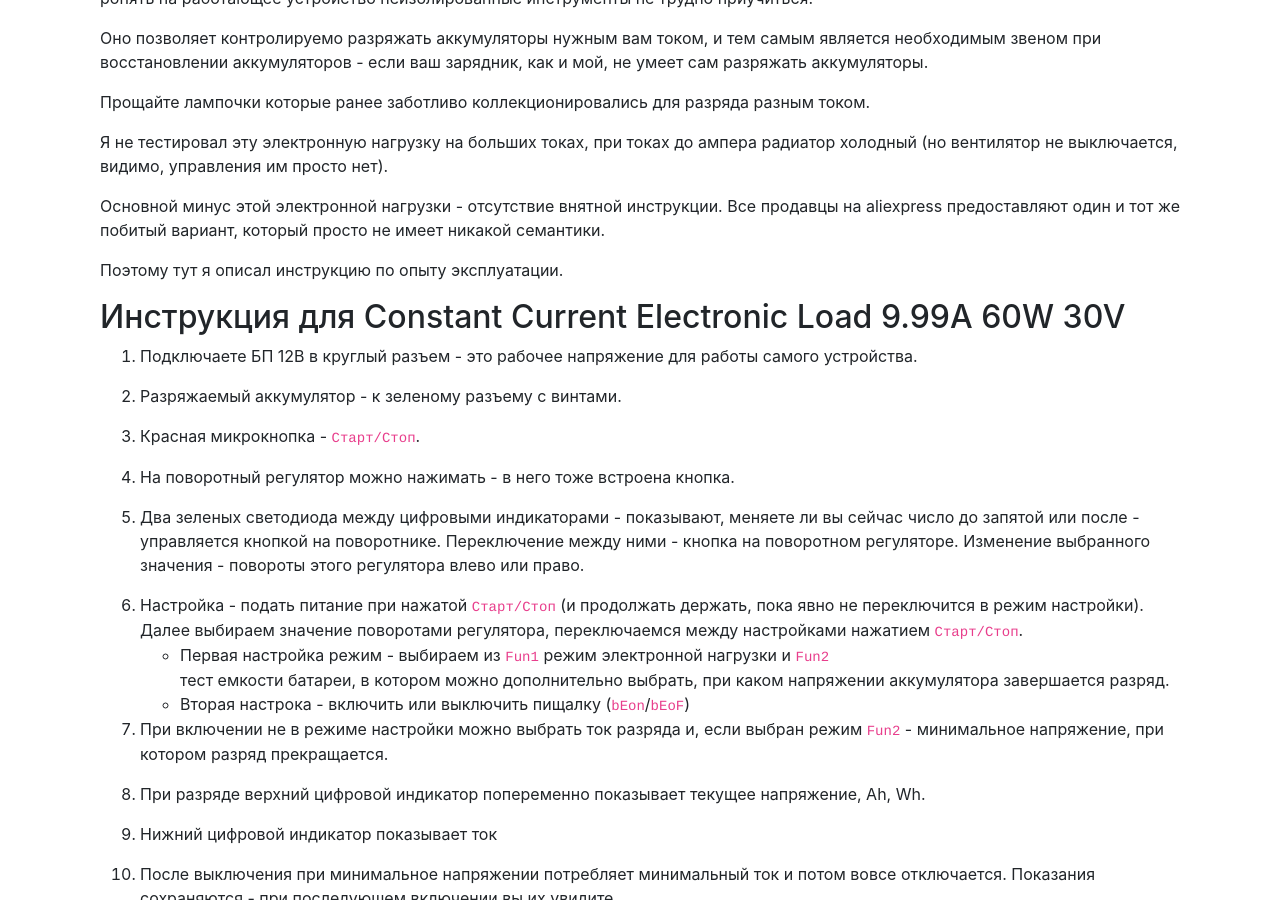
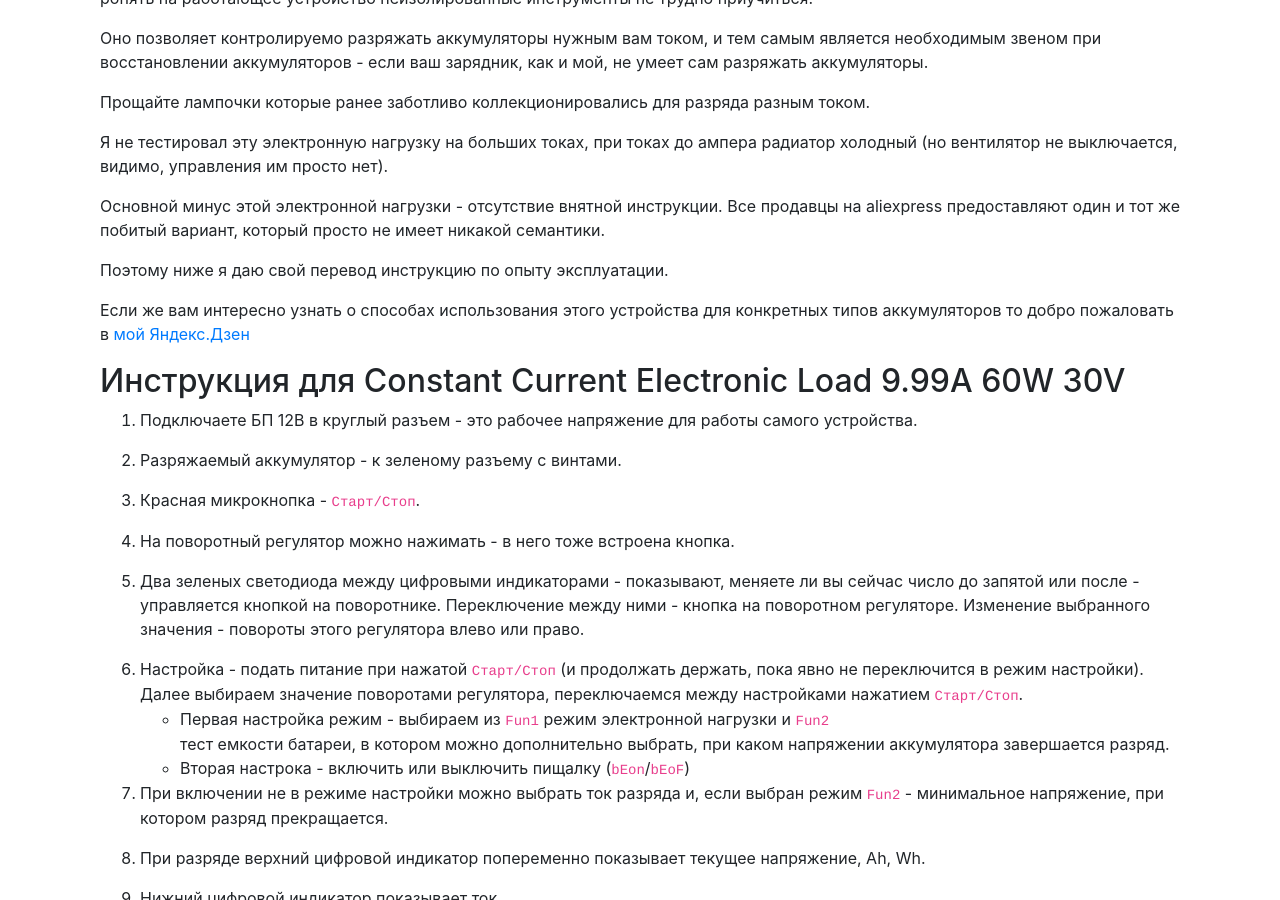
Before and after one commit to andgineer/sorokin.engineer, a Jekyll site: the page built from posts/ru/_posts/2017-10-30-electronic_load.md, in a window 1280 px wide and 900 px high, scrolled down 1232 px. Built offline with Jekyll 4.4.1, drawn with Linux system fonts in a browser that asks for light colours; nearby versions of some CDN libraries.

Commit message:
link to dzen

```diff
--- a/posts/ru/_posts/2017-10-30-electronic_load.md
+++ b/posts/ru/_posts/2017-10-30-electronic_load.md
@@ -33,7 +33,11 @@ redirect_from: "/posts/ru/electronic_load/"
 Все продавцы на aliexpress предоставляют один и тот же побитый вариант, который просто
 не имеет никакой семантики.
 
-Поэтому тут я описал инструкцию по опыту эксплуатации.
+Поэтому ниже я даю свой перевод инструкцию по опыту эксплуатации.
+
+Если же вам интересно узнать о способах использования этого
+устройства для конкретных типов аккумуляторов то добро
+пожаловать в [мой Яндекс.Дзен](https://zen.yandex.ru/id/5b4c98de1f242d00a9b974e3)
 
 ## Инструкция для Constant Current Electronic Load 9.99A 60W 30V
 
```
